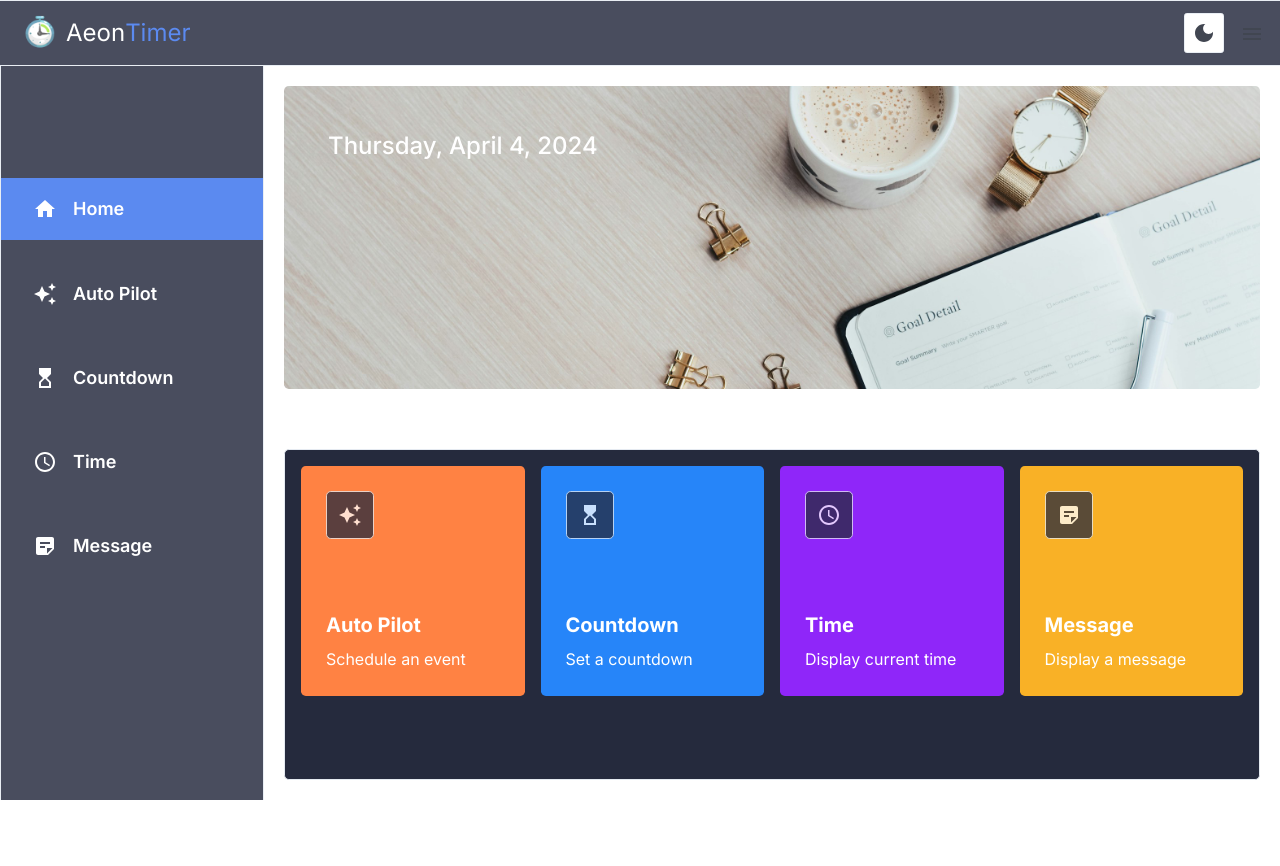
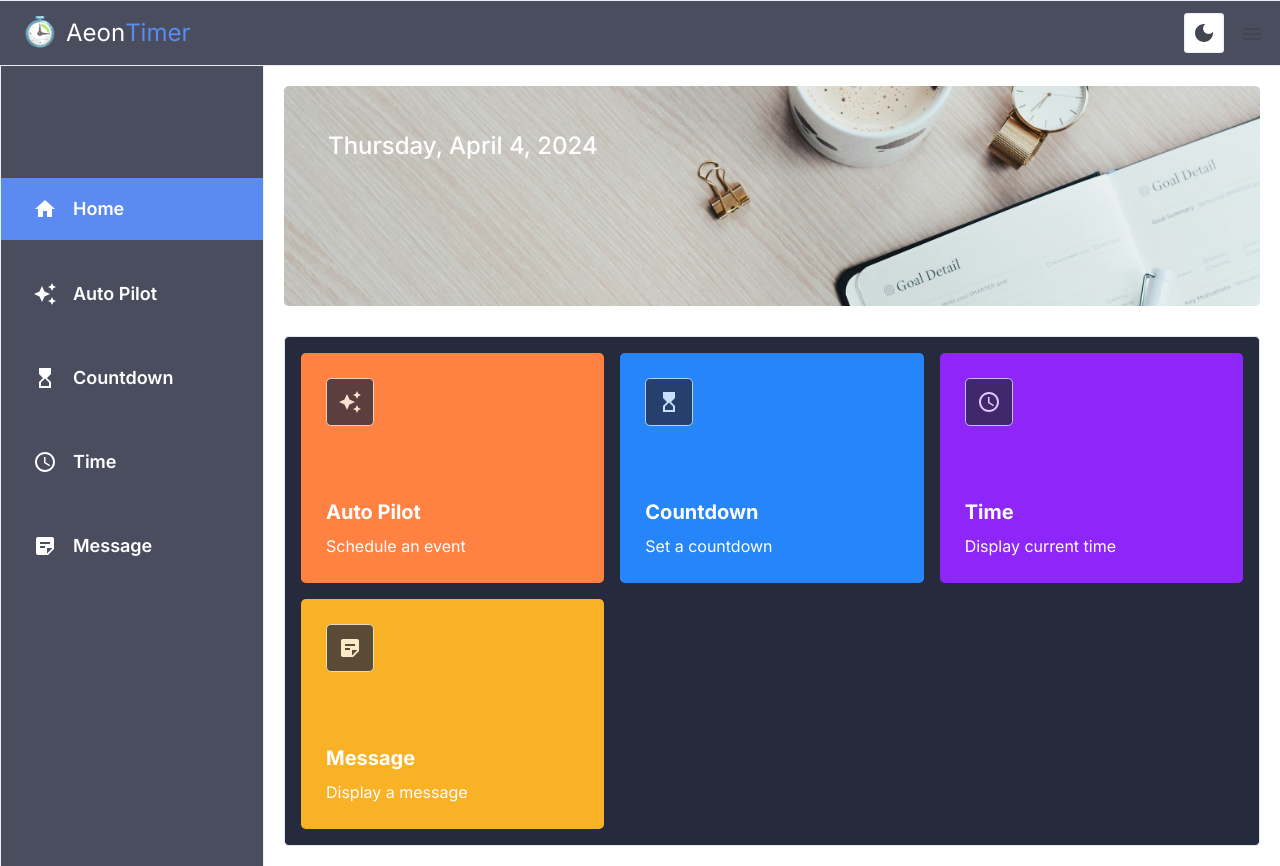
Before and after one commit to ivory-vista-tech/countdown-app-v2, a Next.js app: page / in a window 1280 px wide. Before the commit the page ends 800 px from the top, so only its background shows below. Built offline with nearby package versions, Linux system fonts and the light colour scheme.

Commit message:
Updated README.md

```diff
--- a/app/(root)/pages/HomePage.tsx
+++ b/app/(root)/pages/HomePage.tsx
@@ -14,7 +14,7 @@ const HomePage = () => {
   );
 
   return (
-    <section className="flex size-full flex-col gap-[30px] lg:gap-[60px] text-white">
+    <section className="flex size-full flex-col gap-[30px] text-white">
       <div className="h-[303px] w-full rounded-lg bg-hero bg-cover bg-center hidden xl:block">
         <div className="flex h-full flex-col justify-between max-md:px-5 max-md:py-8 lg:p-11">
           <p className="text-lg font-medium lg:text-2xl">{date}</p>
--- a/components/features/Features.tsx
+++ b/components/features/Features.tsx
@@ -7,7 +7,7 @@ const Features = () => {
   let [hoveredIndex, setHoveredIndex] = useState<number | null>(null);
 
   return (
-    <div className="grid grid-cols-1 md:grid-cols-2 lg:grid-cols-3 xl:grid-cols-4">
+    <div className="grid grid-cols-1 md:grid-cols-2 xl:grid-cols-3">
       {features.map((feature, idx) => {
         const { icon, title, description, link, className } = feature;
 
```
Also changed, not shown: 1 other file (tests, documents, lock files or other folders).
